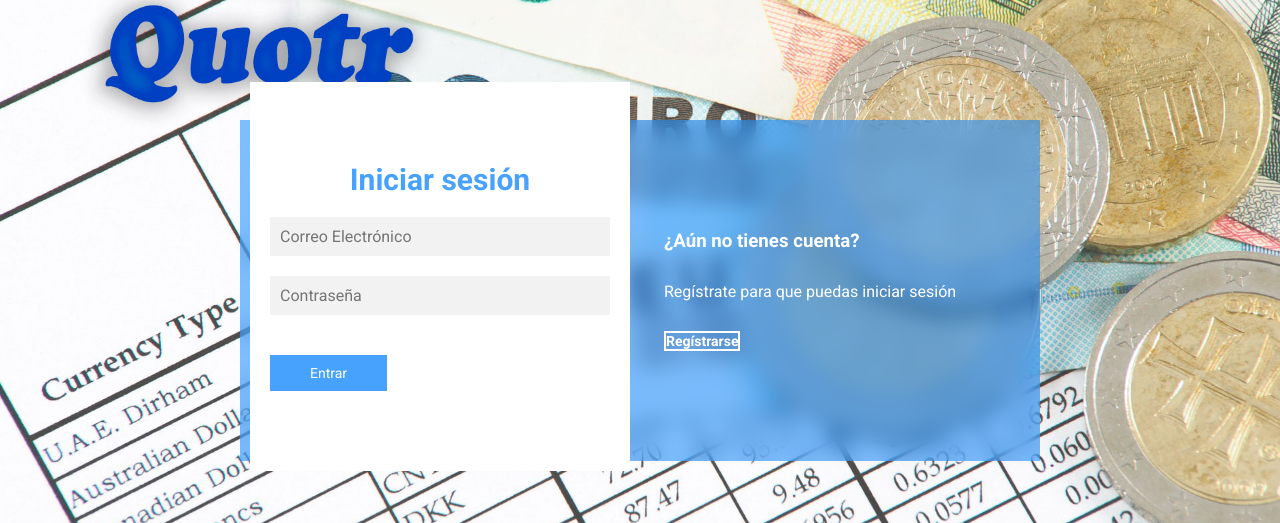
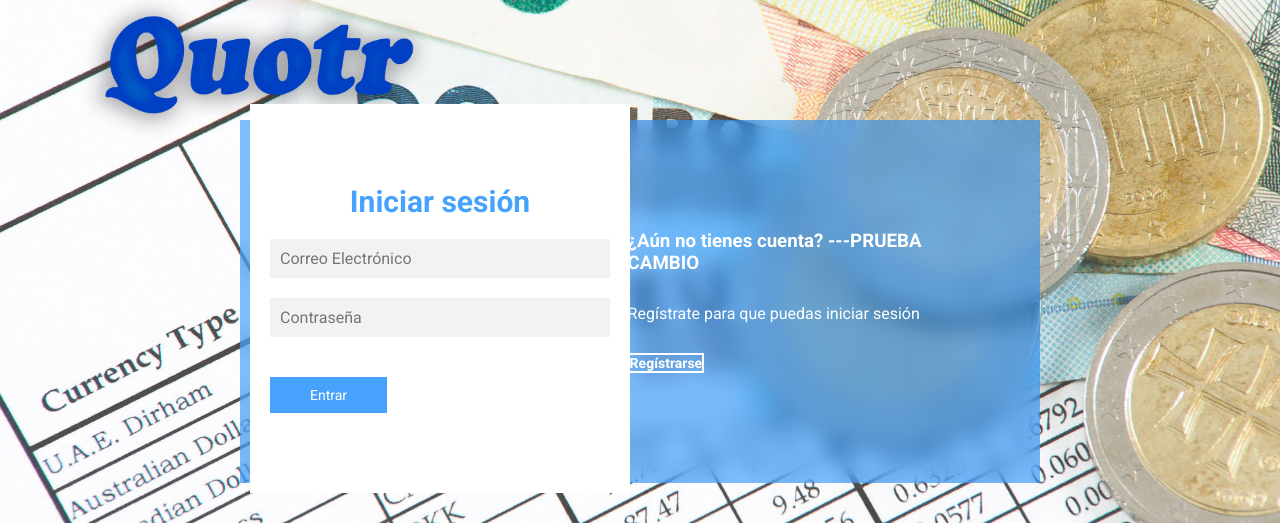
Before and after one commit to Pris-har/Quotr, a PHP site: page /tcpdf/ in a window 1280 px wide. Shown: the top 523 px of the page. Run offline with PHP 8.4, Linux system fonts and the light colour scheme.

Commit message:
Cambio prueba

```diff
--- a/index.php
+++ b/index.php
@@ -31,7 +31,7 @@
 				<button id="btn__iniciar-sesion">Iniciar sesión</button>
 			</div>
 			<div class="caja__trasera-register">
-				<h3>¿Aún no tienes cuenta?</h3>
+				<h3>¿Aún no tienes cuenta? ---PRUEBA CAMBIO</h3>
 				<p>Regístrate para que puedas iniciar sesión</p>
 				<button id="btn__registrarse">Regístrarse</button>
 			</div>
```
